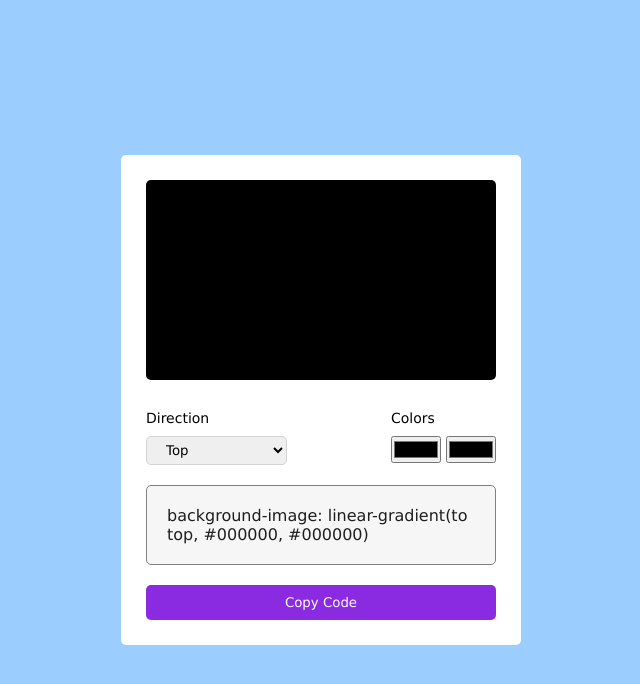
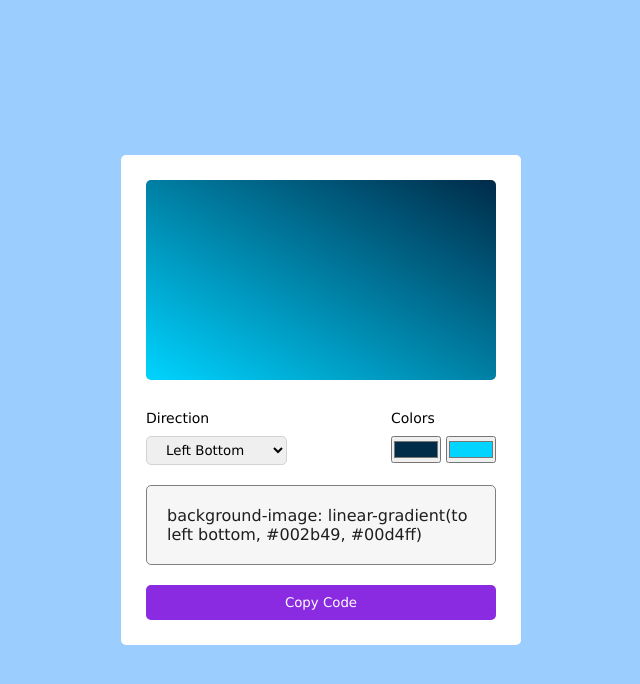
Before and after one commit to JavohirTech/js_practice, a plain HTML site: page js_gradientGenerator/index.html in a window 1280 px wide. Shown: the whole page, without its empty margins (319-959 px from the left). Drawn offline with Linux system fonts and the light colour scheme.

Commit message:
solve mini mistake

```diff
--- a/js_gradientGenerator/index.html
+++ b/js_gradientGenerator/index.html
@@ -22,7 +22,7 @@
                     <option value="to right">Right</option>
                     <option value="to right bottom">Right Bottom</option>
                     <option value="to bottom">Bottom</option>
-                    <option value="to left bottom">Left Bottom</option>
+                    <option value="to left bottom" selected>Left Bottom</option>
                     <option value="to left">Left</option>
                     <option value="to left top">Left Top</option>
                 </select>
@@ -30,8 +30,8 @@
             <div class="colors">
                 <label for="color">Colors</label>
                 <div class="div">
-                    <input type="color" id="topColor">
-                    <input type="color" id="bottomColor">
+                    <input type="color" value="#002b49" id="topColor">
+                    <input type="color" value="#00d4ff" id="bottomColor">
                 </div>
             </div>
         </div>
```
